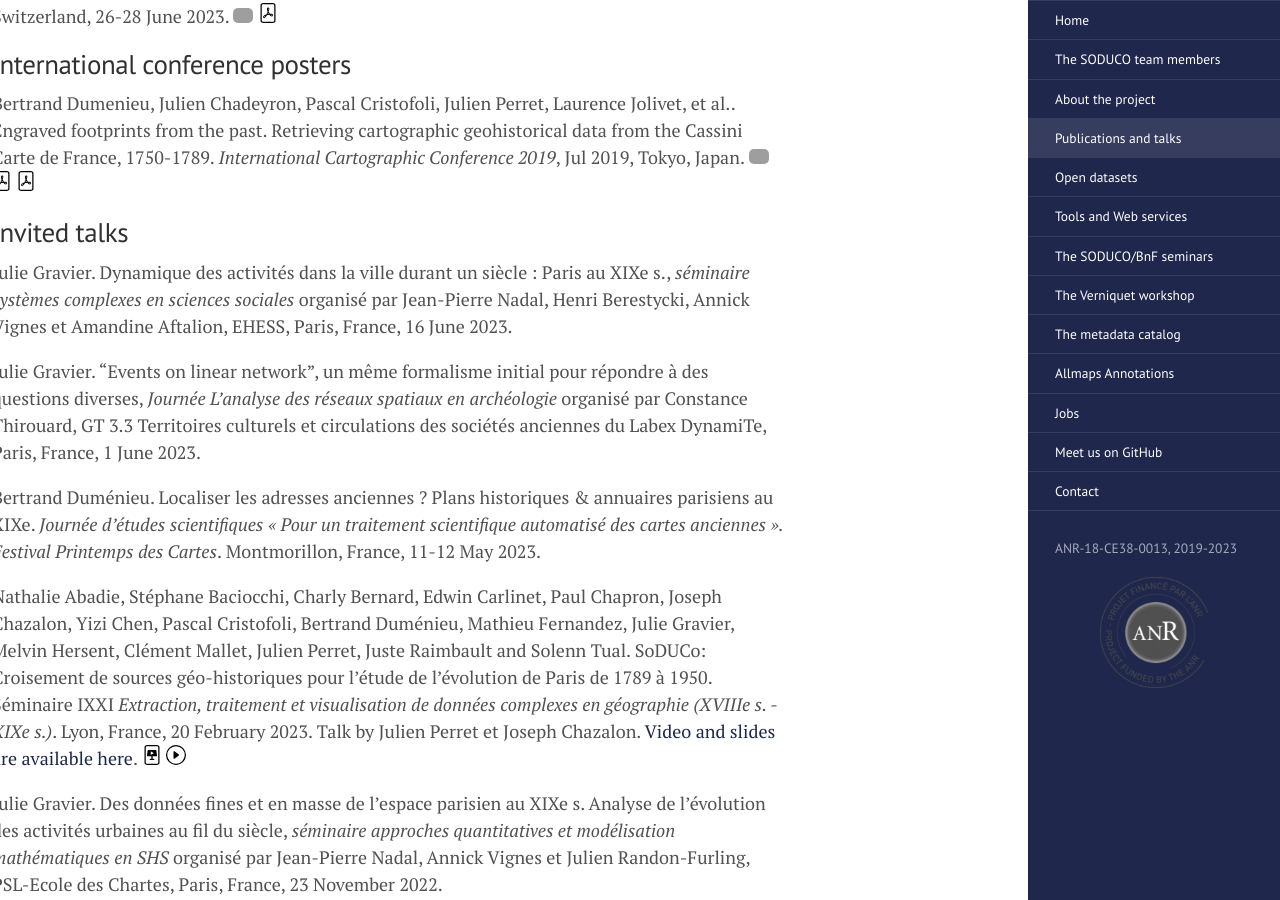
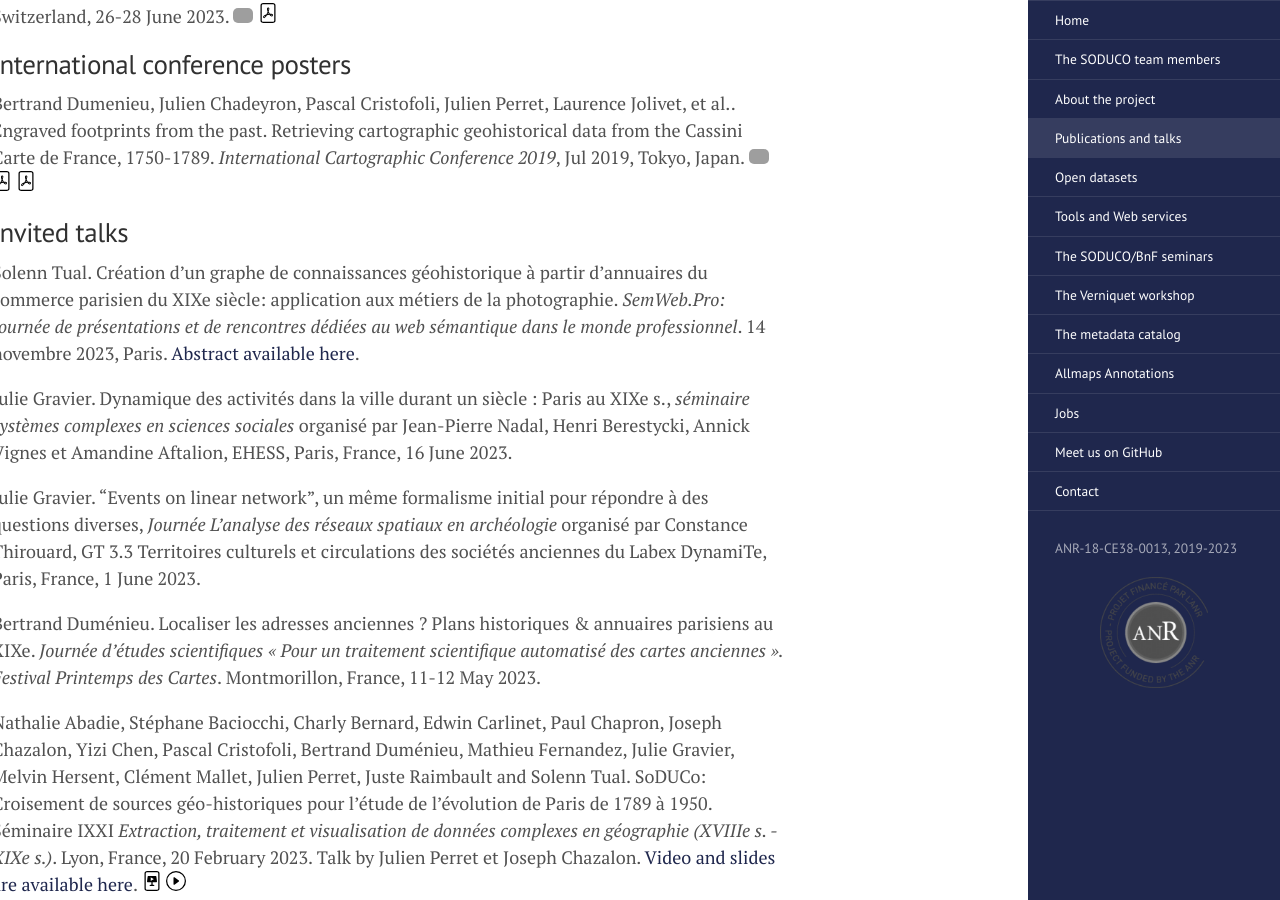
Before and after one commit to soduco/soduco.github.io, a Jekyll site: the page built from papers.md, in a window 1280 px wide and 900 px high, scrolled down 1204 px. Built offline with Jekyll 4.4.1, drawn with Linux system fonts in a browser that asks for light colours; grey boxes are pictures that could not be loaded.

Commit message:
Added SemWeb.Pro talk

```diff
--- a/papers.md
+++ b/papers.md
@@ -39,6 +39,9 @@ Bertrand Dumenieu, Julien Chadeyron, Pascal Cristofoli, Julien Perret, Laurence
 
 ## Invited talks
 
+Solenn Tual. Création d'un graphe de connaissances géohistorique à partir d'annuaires du commerce parisien du XIXe siècle: application aux métiers de la photographie. *SemWeb.Pro: Journée de présentations et de rencontres
+dédiées au web sémantique dans le monde professionnel*. 14 novembre 2023, Paris. [Abstract available here](https://2023.semweb.pro/presentations/18269561/).
+
 Julie Gravier. Dynamique des activités dans la ville durant un siècle : Paris au XIXe s., *séminaire systèmes complexes en sciences sociales* organisé par Jean-Pierre Nadal, Henri Berestycki, Annick Vignes et Amandine Aftalion, EHESS, Paris, France, 16 June 2023.
 
 Julie Gravier. “Events on linear network”, un même formalisme initial pour répondre à des questions diverses, *Journée L’analyse des réseaux spatiaux en archéologie* organisé par Constance Thirouard, GT 3.3 Territoires culturels et circulations des sociétés anciennes du Labex DynamiTe, Paris, France, 1 June 2023.
```
